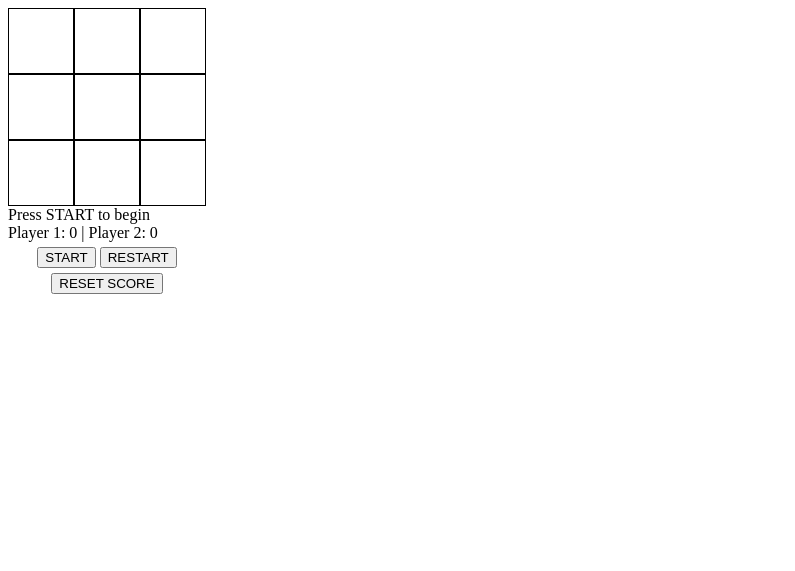
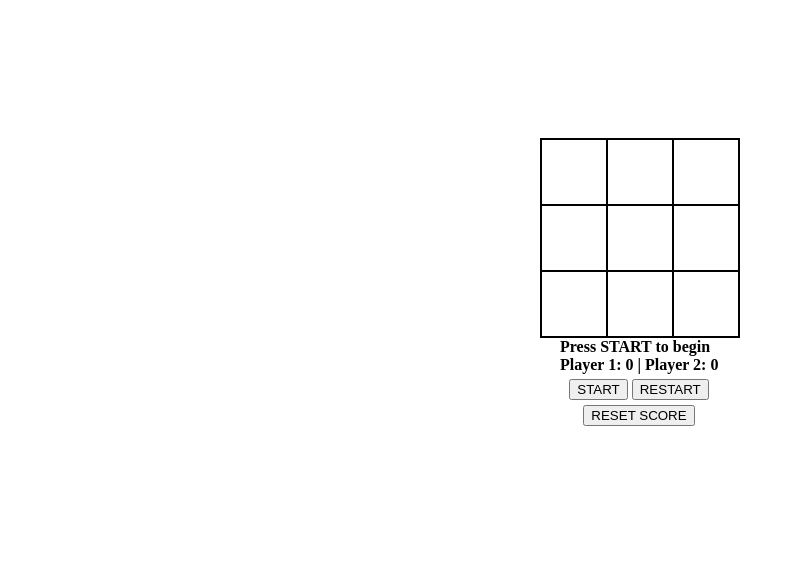
Before and after one commit to chris-kamp/tic-tac-toe, a plain HTML site: page index.html in a window 1280 px wide. Shown: the whole page, without its empty margins (0-795 px from the left). Drawn offline with Linux system fonts and the light colour scheme.

Commit message:
Adjust page layout

```diff
--- a/index.html
+++ b/index.html
@@ -8,16 +8,20 @@
     </head>
     <body>
         <main>
+            <div id="content-container">
+                <div id="game-container">
                     <div id="grid-container">
 
                     </div>
-            <div id="statusText"></div>
-            <div id="scoreText"></div>
+                    <div id="statusText" class="text"></div>
+                    <div id="scoreText" class="text"></div>
                     <div id="buttonRow">
                         <button id="startButton">START</button>
                         <button id="restartButton">RESTART</button>
                         <button id="resetButton">RESET SCORE</button>
                     </div>
+                </div>
+            </div>
         </main>
     </body>
     <script src="main.js" type="text/javascript"></script>
--- a/style.css
+++ b/style.css
@@ -1,15 +1,36 @@
+#content-container {
+    position: relative;
+    width: 100%;
+    height: 70vh;
+}
+
+#game-container {
+    width: 200px;
+    height: 300px;
+    position: absolute;
+    top: 50%;
+    left: 50%;
+    margin: -150px 0 0 -100px;
+}
+
 #grid-container {
     display: grid;
     grid-template-columns: 1fr 1fr 1fr;
     grid-template-rows: 1fr 1fr 1fr;
     width: 198px;
     height: 198px;
+    border: solid 1px;
 }
 
 .boardSquare {
     border: solid 1px;
     text-align: center;
     font-size: 50px;
+}
+
+.text {
+    padding: 0 0 0 20px;
+    font-weight: bold;
 }
 
 button {
```
Lines whose indentation alone changed are shown as unchanged.
